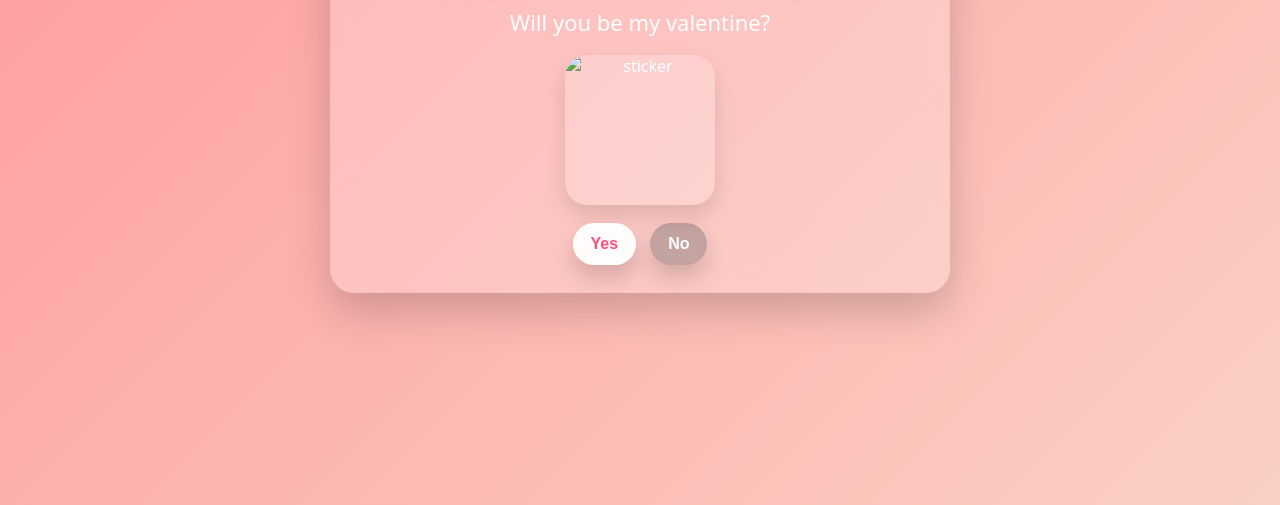
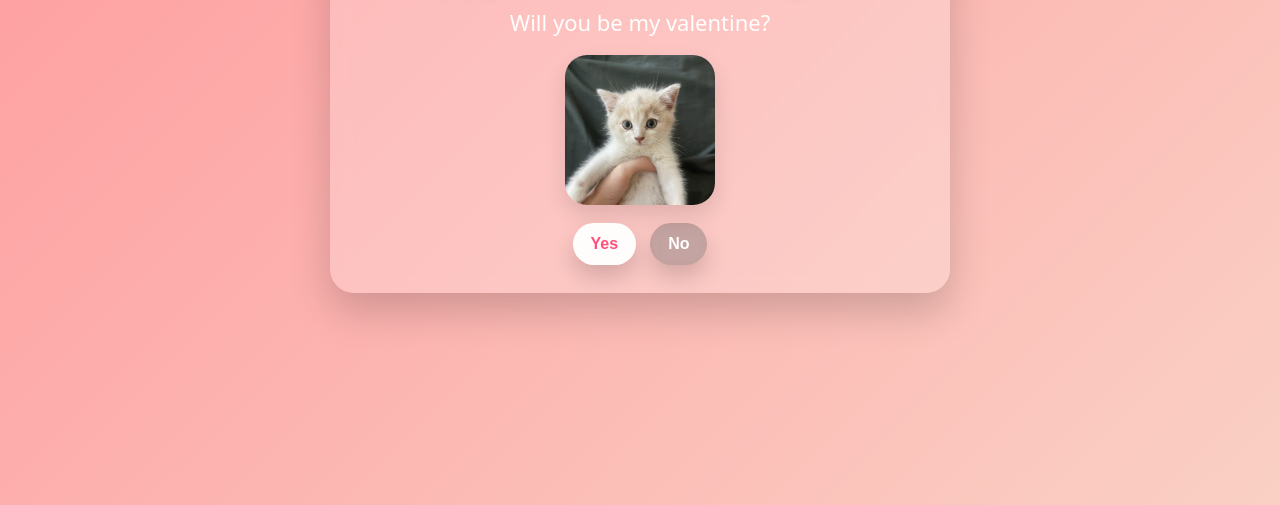
Before and after one commit to minhduc-fu/valentine, a plain HTML site: page index.html in a window 1280 px wide. Shown: the part 295-800 px from the top of the page. Drawn offline with Linux system fonts and the light colour scheme.

Commit message:
Update index.html

```diff
--- a/index.html
+++ b/index.html
@@ -207,12 +207,12 @@
     // (Upload các file này lên GitHub cùng folder với index.html)
     // =========================
     const IMAGES = [
-      "1.png", // ảnh 1 (hiện ban đầu / lần 1)
-      "2.png", // ảnh 2 (lần 2)
-      "3.png", // ảnh 3 (lần 3)
-      "4.png", // ảnh 4 (lần 4)
-      "5.png", // ảnh 5 (lần 5)
-      "6.png"  // ảnh 6 (khi bấm Yes)
+      "1.jpg", // ảnh 1 (hiện ban đầu / lần 1)
+      "2.jpg", // ảnh 2 (lần 2)
+      "3.jpg", // ảnh 3 (lần 3)
+      "4.jpg", // ảnh 4 (lần 4)
+      "5.jpg", // ảnh 5 (lần 5)
+      "6.jpg"  // ảnh 6 (khi bấm Yes)
     ];
 
     // gif bó hoa bung ra (upload file hoặc dùng link online)
```
